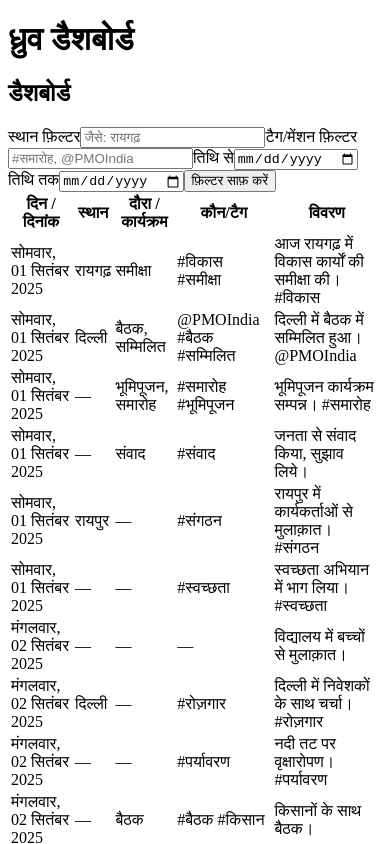
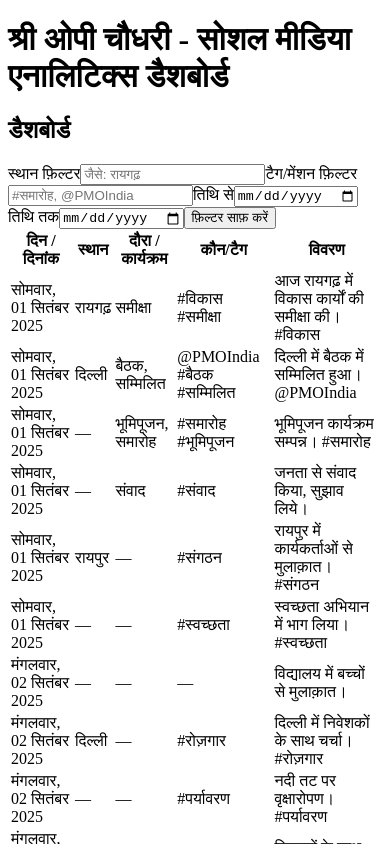
Before and after one commit to Pinak-Setu/Dhruv, a Next.js app: page / in a window 390 px wide. Shown: the top 844 px of the page. Built offline with nearby package versions, Linux system fonts and the light colour scheme.

Commit message:
feat(ui): switch homepage title to Noto Sans Devanagari with padding

```diff
--- a/src/app/globals.css
+++ b/src/app/globals.css
@@ -1,4 +1,4 @@
-@import url('https://fonts.googleapis.com/css2?family=Noto+Sans+Devanagari:wght@400;600&display=swap');
+@import url('https://fonts.googleapis.com/css2?family=Noto+Sans+Devanagari:wght@400;600;700&display=swap');
 
 @tailwind base;
 @tailwind components;
@@ -20,3 +20,8 @@ body {
   -webkit-font-smoothing: antialiased;
   -moz-osx-font-smoothing: grayscale;
 }
+
+.heading-noto {
+  font-family: 'Noto Sans Devanagari', system-ui, -apple-system, Segoe UI, Roboto, Helvetica, Arial, sans-serif;
+  font-weight: 700;
+}
--- a/src/app/page.tsx
+++ b/src/app/page.tsx
@@ -5,7 +5,9 @@ import { Suspense } from 'react';
 export default function HomePage() {
   return (
     <main className="p-6 space-y-6">
-      <h1 className="text-2xl font-semibold">ध्रुव डैशबोर्ड</h1>
+      <h1 className="text-center text-3xl md:text-5xl font-bold heading-noto py-2">
+        श्री ओपी चौधरी - सोशल मीडिया एनालिटिक्स डैशबोर्ड
+      </h1>
       <Suspense fallback={null}>
         <Dashboard />
       </Suspense>
```
